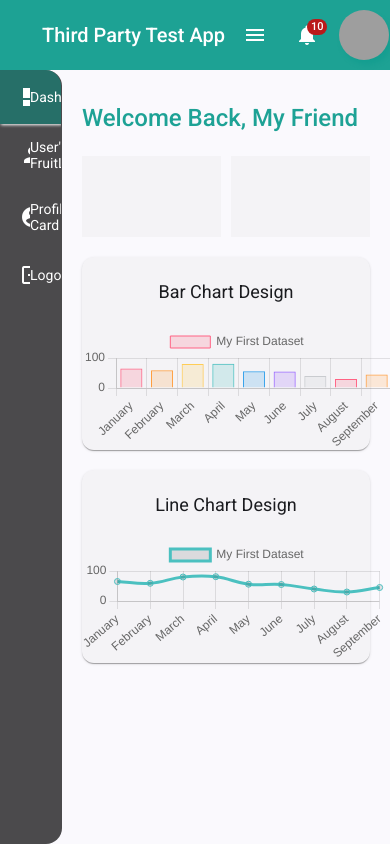
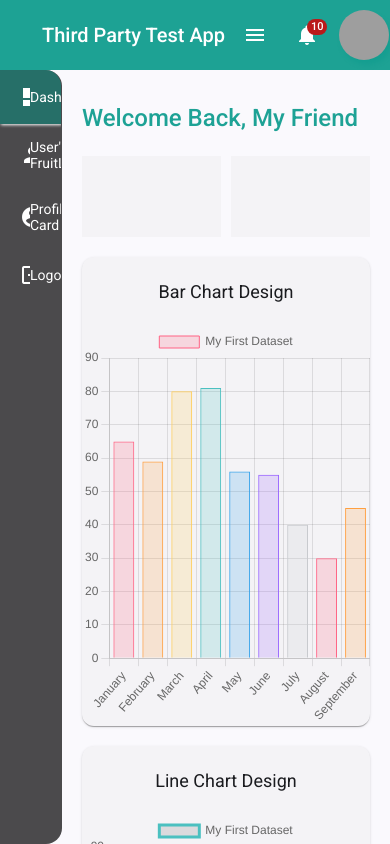
Before and after one commit to Arkar08/third-party-angular, an Angular app: page /dashboard in a window 390 px wide. Built offline with nearby package versions, Linux system fonts and the light colour scheme; grey boxes are pictures that could not be loaded.

Commit message:
responsive chart

```diff
--- a/src/app/components/bar-chart/bar-chart.component.html
+++ b/src/app/components/bar-chart/bar-chart.component.html
@@ -1,6 +1,6 @@
 <mat-card>
     <h4>Bar Chart Design</h4>
-    <div class="chart-container" style="width: 80vw;">
+    <div class="chart-container" style="width: 100%;height: 400px;">
         <canvas  id="MyChart">{{ chart }}</canvas>
     </div>
 </mat-card>
--- a/src/app/components/bar-chart/bar-chart.component.ts
+++ b/src/app/components/bar-chart/bar-chart.component.ts
@@ -46,6 +46,7 @@ export class BarChartComponent implements OnInit {
         }]
       },
       options: {
+        maintainAspectRatio:false,
         aspectRatio:2.5,
         scales: {
           y: {
--- a/src/app/components/line-chart/line-chart.component.html
+++ b/src/app/components/line-chart/line-chart.component.html
@@ -1,6 +1,6 @@
 <mat-card>
     <h4>Line Chart Design</h4>
-    <div class="chart-container" style="width: 80vw;">
+    <div class="chart-container" style="width: 100%;height: 400px;">
         <canvas  id="MyLine" >{{ chart }}</canvas>
     </div>
 </mat-card>
--- a/src/app/components/line-chart/line-chart.component.ts
+++ b/src/app/components/line-chart/line-chart.component.ts
@@ -30,6 +30,7 @@ export class LineChartComponent implements OnInit {
             }]
           },
           options: {
+            maintainAspectRatio:false,
             aspectRatio:2.5,
             animations: {
               tension: {
```
